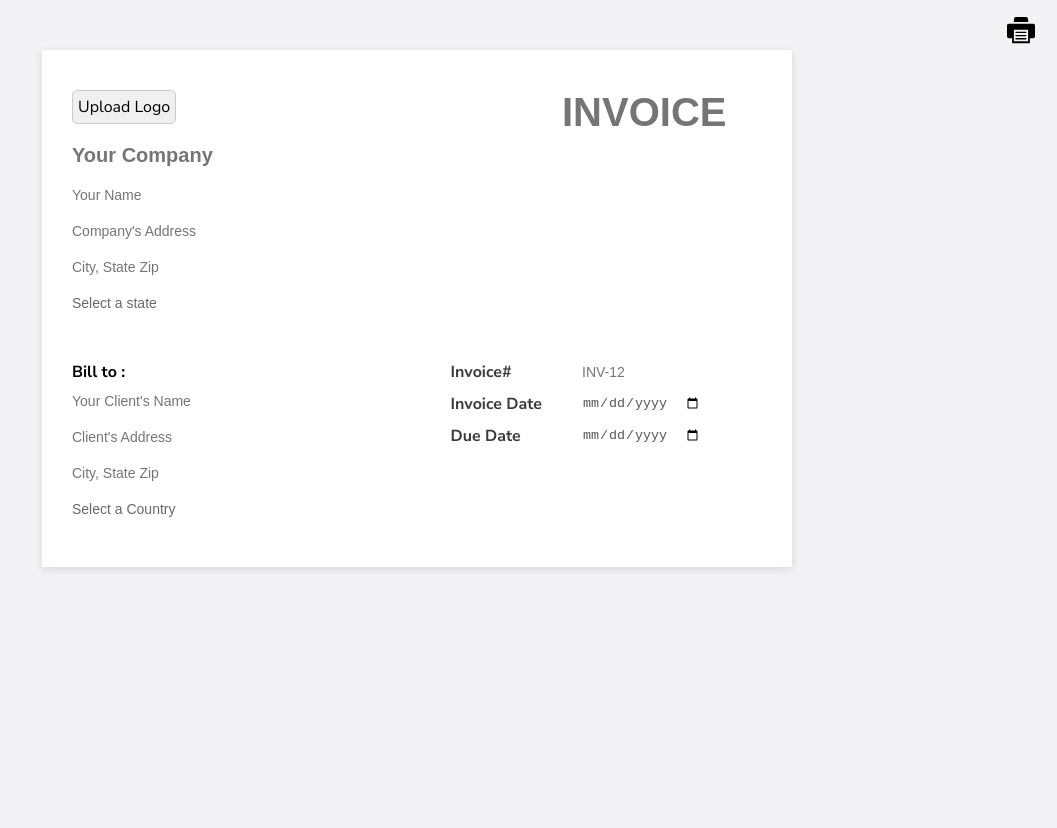
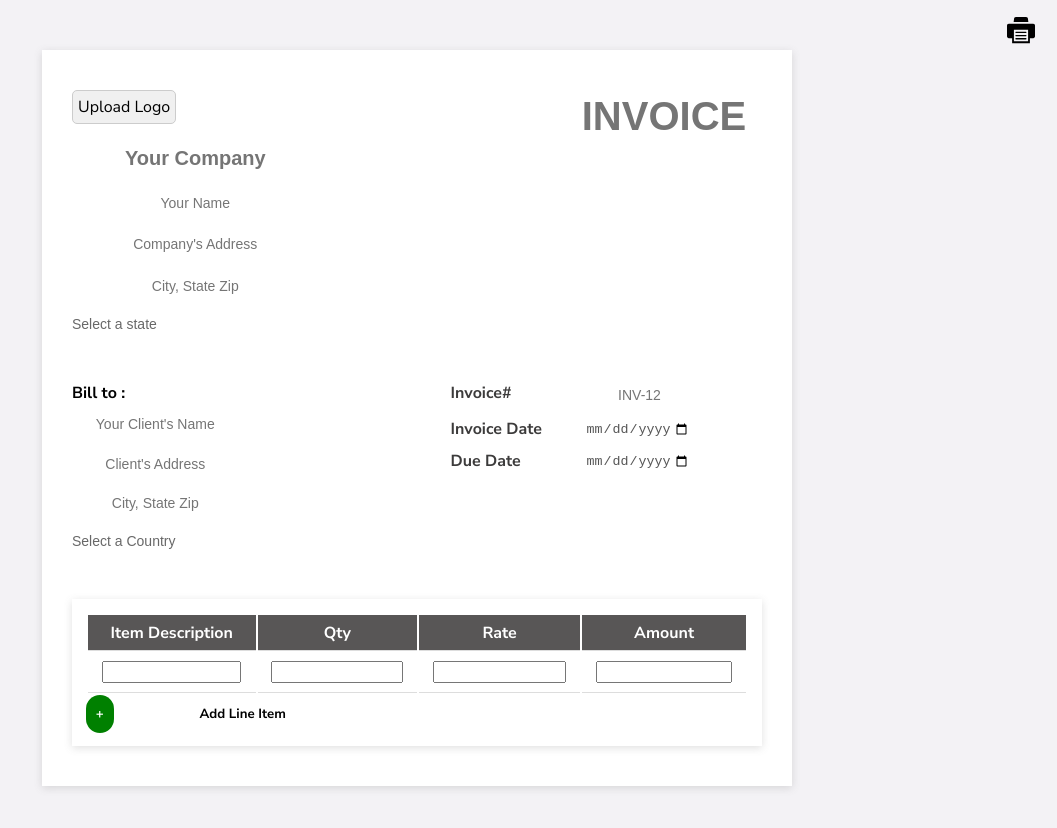
Before and after one commit to zoro-diablo/Invoice, a React (Vite) app: page / in a window 1280 px wide. Shown: the top 828 px of the page, without its empty margins (223-1280 px from the left). Before the commit the page ends 800 px from the top, so only its background shows below. Built offline with nearby package versions, Linux system fonts and the light colour scheme.

Commit message:
Update nanoid version and add line item functionality

```diff
--- a/package.json
+++ b/package.json
@@ -10,6 +10,7 @@
     "preview": "vite preview"
   },
   "dependencies": {
+    "nanoid": "^5.0.4",
     "react": "^18.2.0",
     "react-dom": "^18.2.0"
   },
--- a/src/components/Invoice.jsx
+++ b/src/components/Invoice.jsx
@@ -1,4 +1,5 @@
 import { useState } from 'react'
+import { nanoid } from 'nanoid'
 
 const Invoice = () => {
   const [logo, setLogo] = useState(null)
@@ -15,6 +16,44 @@ const Invoice = () => {
   const [date, setDate] = useState('')
   const [dueDate, setdueDate] = useState('')
   const [invoiceTitle, setInvoiceTitle] = useState('')
+    const [data, setData] = useState([])
+    const [addFormData, setAddFormData] = useState({
+      desc: '',
+      qty: '',
+      rate: '',
+      amount: '',
+    })
+
+      const handleAddFormChange = (event) => {
+        event.preventDefault()
+
+        const fieldName = event.target.getAttribute('name')
+        const fieldValue = event.target.value
+
+        const newFormData = { ...addFormData }
+        newFormData[fieldName] = fieldValue
+
+        setAddFormData(newFormData)
+      }
+
+      const handleAddFormSubmit = (event) => {
+        event.preventDefault()
+
+        const newData = {
+          id: nanoid(),
+          desc: addFormData.desc,
+          qty: addFormData.qty,
+          rate: addFormData.rate,
+          amount: addFormData.amount,
+        }
+        const newDataArr = [...data, newData]
+        document.getElementById('desc').value = ''
+        document.getElementById('qty').value = ''
+        document.getElementById('rate').value = ''
+        document.getElementById('amount').value = ''
+        setData(newDataArr)
+      }
+
 
   const handlePrint = () => {
     window.print()
@@ -105,7 +144,6 @@ const Invoice = () => {
                 setInvoiceTitle(e.target.value)
               }}
             />
-
           </div>
         </div>
         <div className='header-two'>
@@ -194,6 +232,70 @@ const Invoice = () => {
             </div>
           </div>
         </div>
+        <div className='container-two'>
+          <table className='table-container'>
+            <thead>
+              <tr>
+                <th>Item Description</th>
+                <th>Qty</th>
+                <th>Rate</th>
+                <th>Amount</th>
+              </tr>
+            </thead>
+            <tbody>
+              {data.map((item, idx) => {
+                return (
+                  <tr key={idx}>
+                    <td>{item.desc}</td>
+                    <td>{item.qty}</td>
+                    <td>{item.rate}</td>
+                    <td>{item.amount}</td>
+                  </tr>
+                )
+              })}
+              <tr>
+                <td>
+                  <input
+                    type='text'
+                    name='desc'
+                    onChange={handleAddFormChange}
+                    id='desc'
+                  />
+                </td>
+                <td>
+                  <input
+                    type='text'
+                    name='qty'
+                    onChange={handleAddFormChange}
+                    id='qty'
+                  />
+                </td>
+                <td>
+                  <input
+                    type='text'
+                    name='rate'
+                    onChange={handleAddFormChange}
+                    id='rate'
+                  />
+                </td>
+                <td>
+                  <input
+                    type='text'
+                    name='amount'
+                    onChange={handleAddFormChange}
+                    id='amount'
+                  />
+                </td>
+              </tr>
+            </tbody>
+          </table>
+          <div>
+            <div className='btn' onClick={handleAddFormSubmit}>
+              <h5 className='plus'>+</h5>
+              <h5 className='plus-text'>Add Line Item</h5>
+            </div>
+          </div>
+        </div>
       </div>
     </div>
   )
--- a/src/index.css
+++ b/src/index.css
@@ -170,3 +170,55 @@ body {
   -moz-appearance: none;
   appearance: none;
 }
+
+
+.container-two {
+  width: 100%;
+  margin: auto;
+  margin-top: 40px;
+  box-shadow: rgba(99, 99, 99, 0.2) 0px 2px 8px 0px;
+  height: auto;
+  padding: 2%;
+}
+
+th {
+  background-color: rgb(88, 86, 86);
+  color: white;
+}
+
+th, td {
+  padding: 1%;
+  border-bottom: 1px solid #ddd;
+  text-align: center;
+}
+
+input {
+  padding: 1%;
+  margin: 1%;
+  color: gray;
+  text-align: center;
+  width: 90%;
+}
+
+.btn {
+  display: flex;
+  justify-content: space-between;
+  width: 200px;
+  cursor: pointer;
+}
+
+.plus {
+  background-color: green;
+  padding: 10px;
+  color: white;
+  display: flex;
+  justify-content: center;
+  align-items: center;
+  border-radius: 20px;
+}
+
+.plus-text{
+  display: flex;
+  justify-content: center;
+  align-items: center;
+}
```
Also changed, not shown: 1 other file (tests, documents, lock files or other folders). Lines whose indentation alone changed are shown as unchanged.
